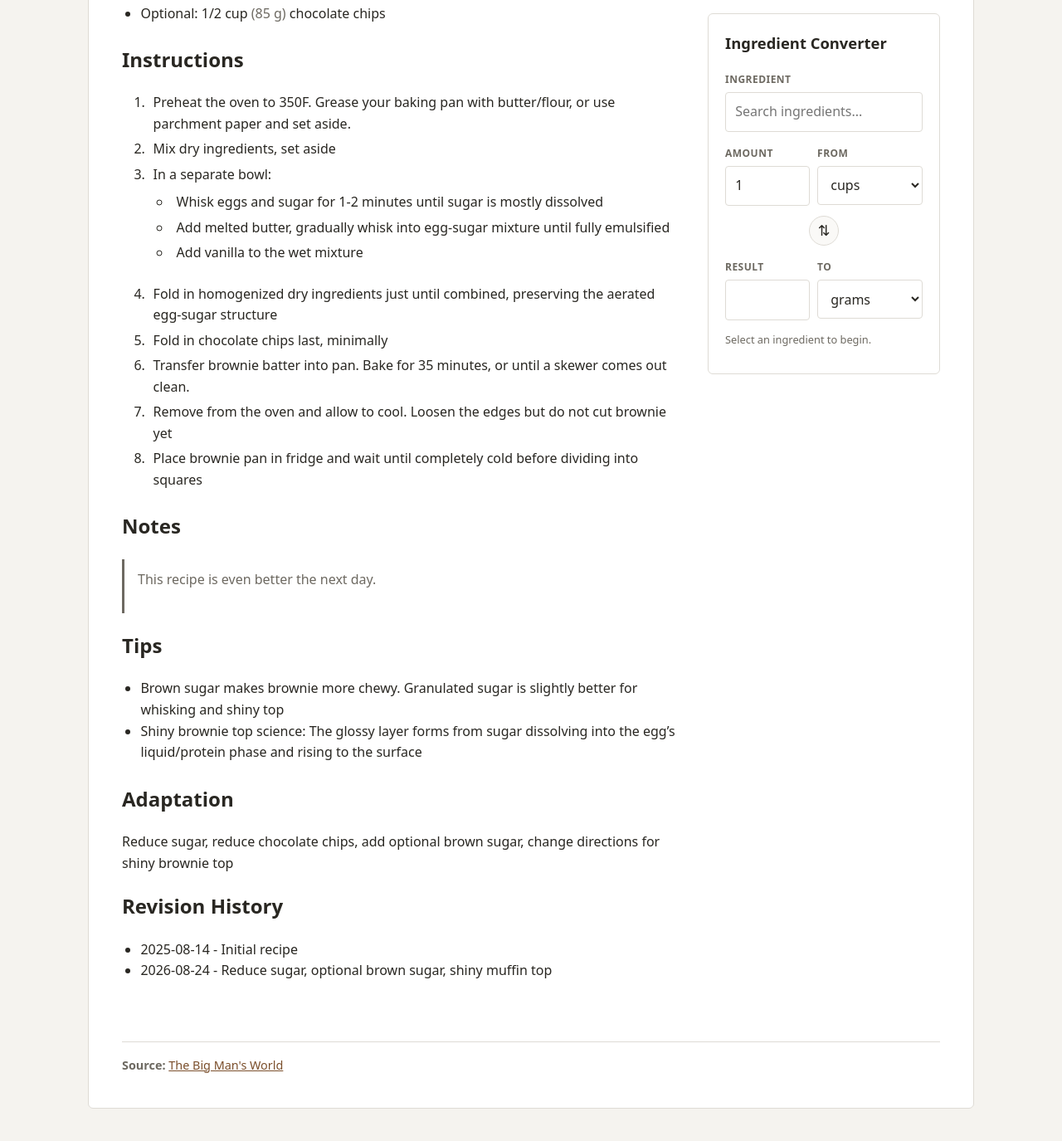
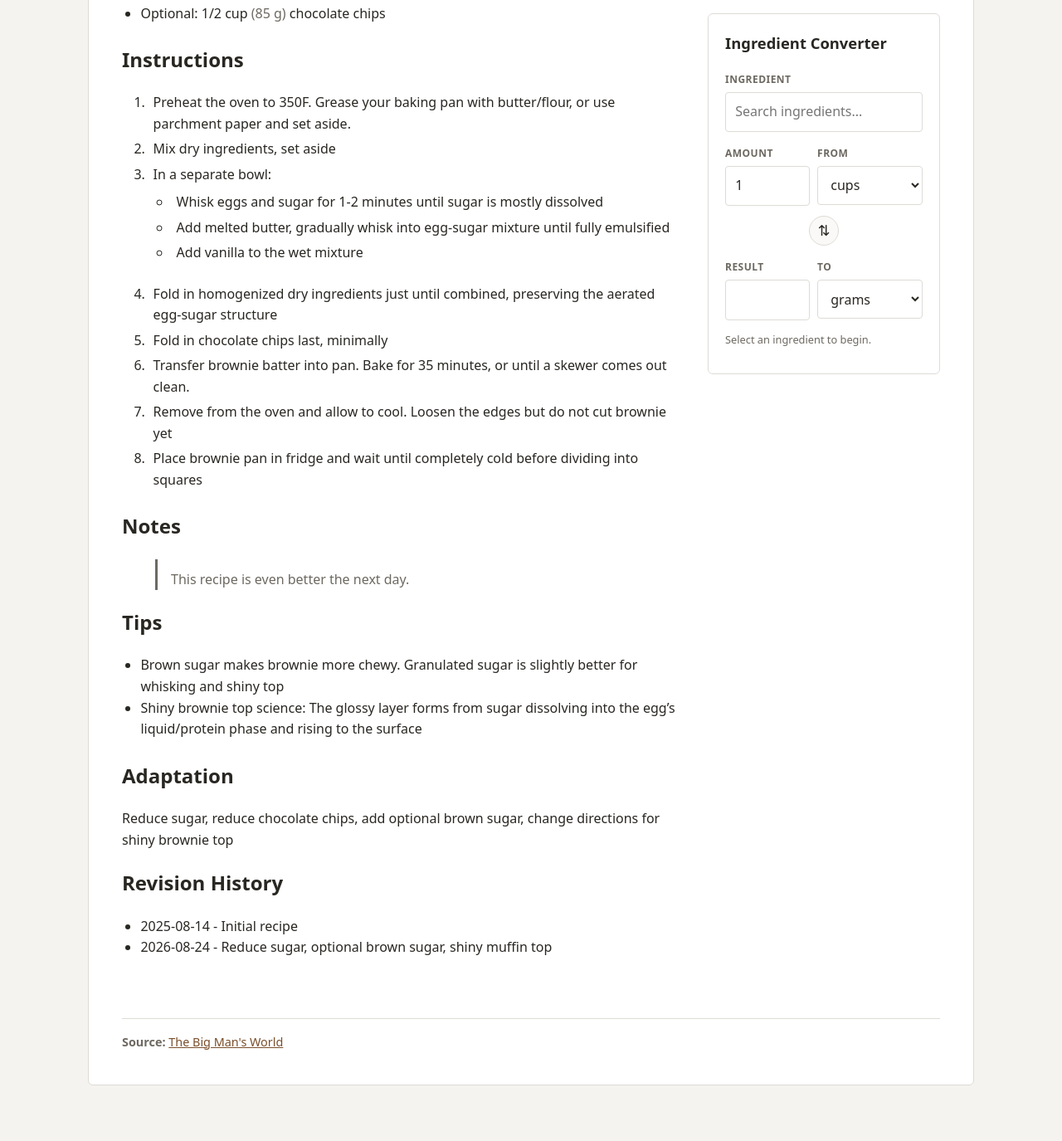
Before and after one commit to sundaycake/recipes, a Jekyll site: the page built from _recipes/almond-flour-brownies.md, in a window 1280 px wide and 1400 px high, scrolled down 1057 px. Shown: the top 1375 px of the window at 83% size. Built offline with Jekyll 4.4.1, drawn with Linux system fonts in a browser that asks for light colours.

Commit message:
Update style.css

```diff
--- a/assets/css/style.css
+++ b/assets/css/style.css
@@ -239,8 +239,7 @@ body {
 }
 
 .recipe-content blockquote {
-    margin: 1rem 0;
-    padding: 0.75rem 1rem;
+    padding: 0.75rem 1rem 0rem;
 
     border-left: 3px solid var(--muted);
 
```
